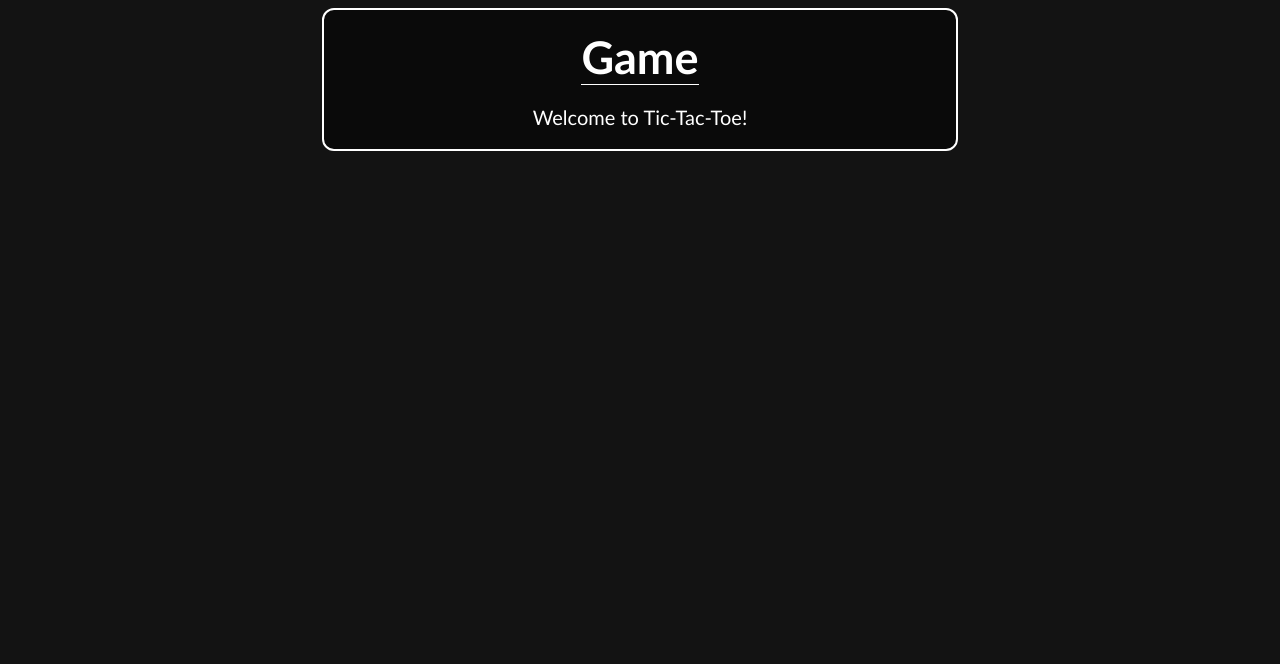
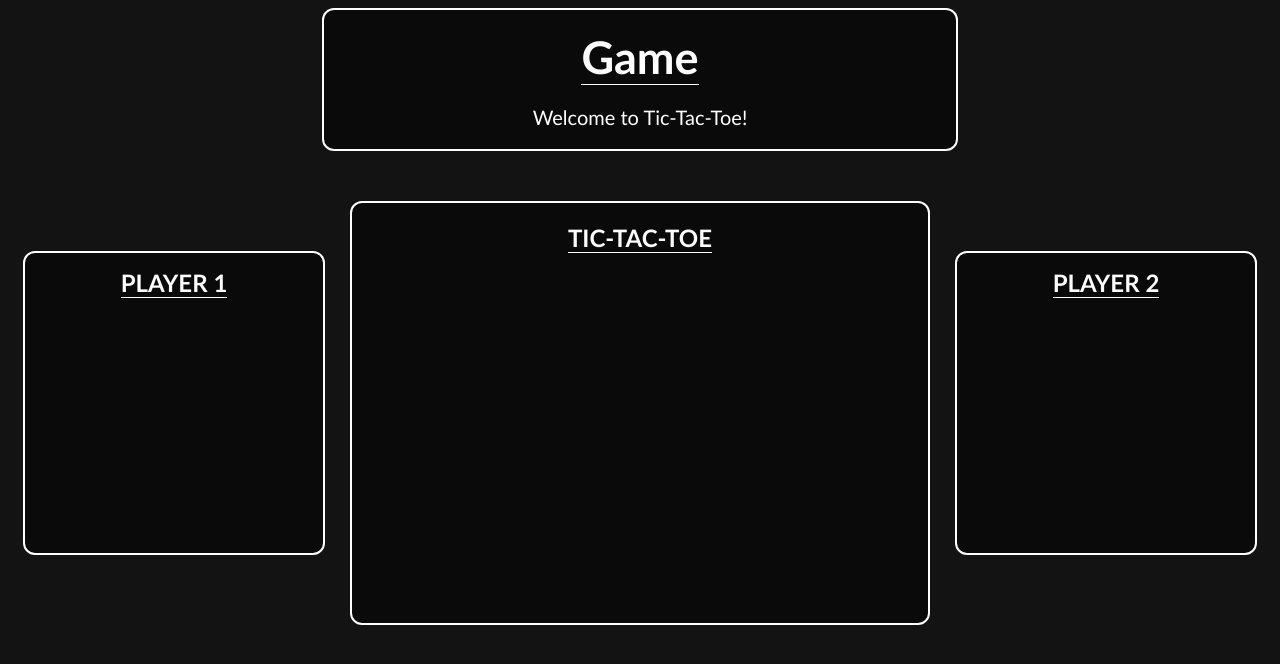
Before and after one commit to smk37git/INFOTC-2830, a plain HTML site: page Homework/JavaScript Assignment 1/index.html in a window 1280 px wide. Drawn offline with Linux system fonts and the light colour scheme.

Commit message:
added containers for players and game

```diff
--- a/Homework/JavaScript Assignment 1/game.css
+++ b/Homework/JavaScript Assignment 1/game.css
@@ -2,6 +2,8 @@
 html, body {
     background-color: #131313;
 }
+
+/* HEADER */
 
 .header-container {
     margin: 0 auto;
@@ -27,3 +29,48 @@ html, body {
     font-size: 20px;
     font-family:'Trebuchet MS';
 }
+
+/* DASHBOARD / PLAYER CARDS / GAME */
+.dashboard {
+    margin: 50px 15px;
+    display: flex;
+    flex-direction: row;
+    justify-content: space-around;
+    gap: 25px;
+}
+
+.player-card {
+    margin: 50px auto;
+    color: white;
+    border: 2px solid white;
+    background: #0a0a0a;
+    border-radius: 12px;
+    padding: 0px 10px;
+    width: 33%;
+    height: 300px;
+    font-family:'Trebuchet MS';
+}
+
+.player-card h2 {
+    margin: 15px auto;
+    border-bottom: 1px solid white;
+    width: fit-content;
+}
+
+.game-container {
+    margin: 0 auto;
+    color: white;
+    font-family:'Trebuchet MS';
+    border: 2px solid white;
+    background: #0a0a0a;
+    border-radius: 12px;
+    padding: 10px;
+    width: 66%;
+    height: 400px;
+}
+
+.game-container h2 {
+    margin: 10px auto;
+    border-bottom: 1px solid white;
+    width: fit-content;
+}
--- a/Homework/JavaScript Assignment 1/index.html
+++ b/Homework/JavaScript Assignment 1/index.html
@@ -14,5 +14,17 @@
             <h1 class="header-title">Game</h1>
             <p class="header-text">Welcome to Tic-Tac-Toe!</p>
         </div>
+
+        <div class="dashboard">
+            <div class="player-card">
+                <h2>PLAYER 1</h2>
+            </div>
+            <div class="game-container">
+                <h2>TIC-TAC-TOE</h2>
+            </div>
+            <div class="player-card">
+                <h2>PLAYER 2</h2>
+            </div>
+        </div>
     </body>
 </html>
```
